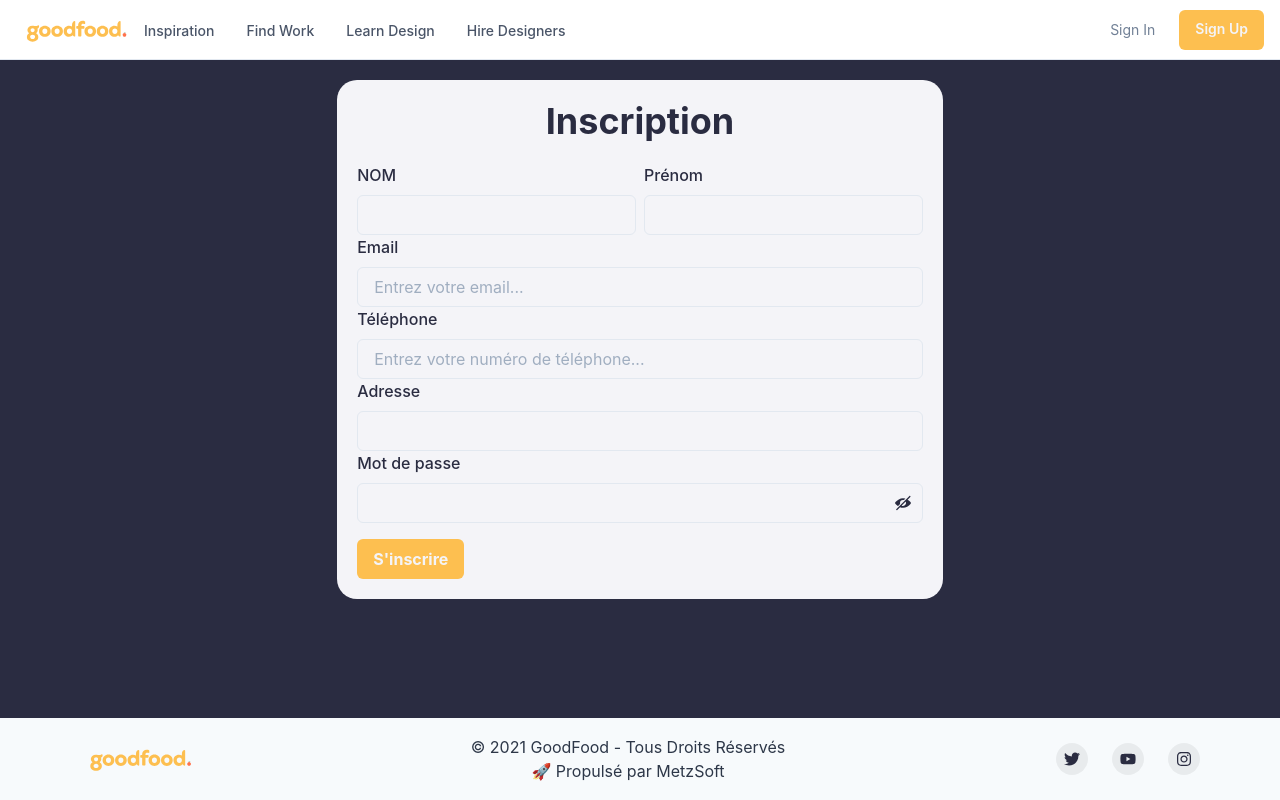
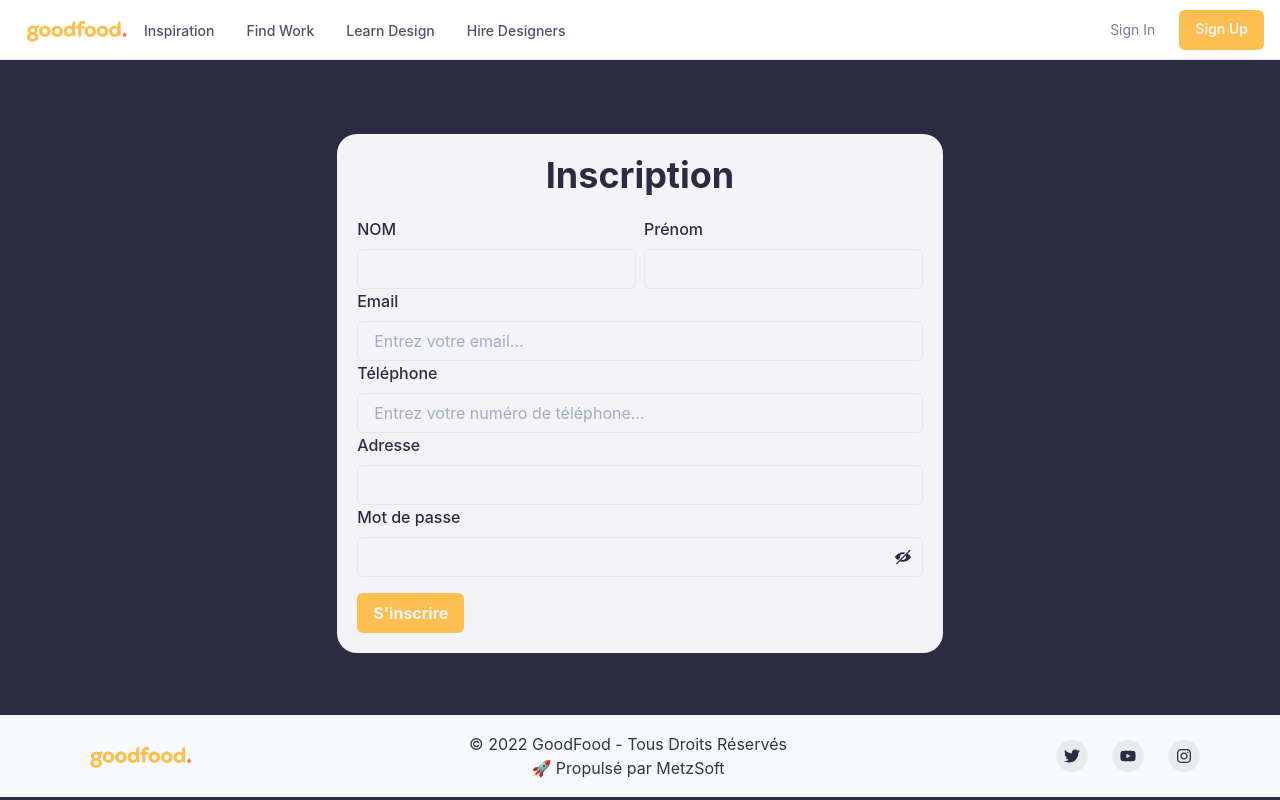
Before and after one commit to esomly19/GoodFood, a Next.js app in the folder front-end/: page /register in a window 1280 px wide. Built offline with nearby package versions, Linux system fonts and the light colour scheme.

Commit message:
CSS Aled

```diff
--- a/front-end/components/layout/Footer.js
+++ b/front-end/components/layout/Footer.js
@@ -41,7 +41,7 @@ export default function SmallWithLogoLeft() {
                 align={{ base: 'center', md: 'center' }}>
                 <Image src={"/goodfood-01.svg"} alt="Vercel Logo" width={120} height={50}/>
                 <div>
-                    <Text textAlign={"center"}>{"© 2021 GoodFood - Tous Droits Réservés"}</Text>
+                    <Text textAlign={"center"}>{"© 2022 GoodFood - Tous Droits Réservés"}</Text>
                     <Text textAlign={"center"}>{"🚀 Propulsé par MetzSoft"}</Text>
                 </div>
                 <Stack direction={'row'} spacing={6}>
--- a/front-end/pages/_app.js
+++ b/front-end/pages/_app.js
@@ -1,6 +1,7 @@
 import '../styles/globals.css';
 import { ChakraProvider, extendTheme } from '@chakra-ui/react';
 import Layout from '../components/layout/Layout';
+import {useRef} from "react";
 const theme = extendTheme({
   colors: {
     goodfood:{
@@ -60,10 +61,11 @@ const theme = extendTheme({
   },
 });
 function MyApp({ Component, pageProps }) {
+  const ref=useRef();
   return (
     <ChakraProvider theme={theme}>
       <Layout>
-        <Component {...pageProps} />
+        <Component ref={ref} {...pageProps} />
       </Layout>
     </ChakraProvider>
   );
--- a/front-end/pages/register/index.js
+++ b/front-end/pages/register/index.js
@@ -1,6 +1,6 @@
 import React, {Component} from "react";
-import Form from "../../components/login/Form";
-import {Container, Heading} from "@chakra-ui/react";
+import Form from "../../components/register/Form";
+import {Container, Flex, Heading} from "@chakra-ui/react";
 
 export default class Auth extends Component{
     constructor(props) {
@@ -10,15 +10,14 @@ export default class Auth extends Component{
         }
     }
 
-
-
     render(){
-
         return(
-          <Container variant={"white-round"} mt={5}>
-              <Heading textAlign={"center"} mb={5}>Inscription</Heading>
-              <Form />
-          </Container>
+            <Flex alignItems={"center"} justifyContent={"center"} w={"100%"}>
+                <Container h={"fit-content"} variant={"white-round"} mt={5}>
+                    <Heading textAlign={"center"} mb={5}>Inscription</Heading>
+                    <Form />
+                </Container>
+            </Flex>
         );
     }
 
--- a/front-end/styles/globals.css
+++ b/front-end/styles/globals.css
@@ -17,13 +17,14 @@ a {
 
 #global-container{
   position: relative;
-  min-height: 100vh;
+  min-height: calc(100vh);
 }
 #custom-footer{
-  position: absolute;
   bottom: 0;
   width: 100%;
+  margin-top:1vh;
 }
 #content-wrap {
-  padding-bottom: 90px;    /* Footer height */
+  min-height: 80.9vh;
+  display:flex;
 }
```
Also changed, not shown: front-end/components/register/Form.js (renamed from front-end/components/login/Form.js).
